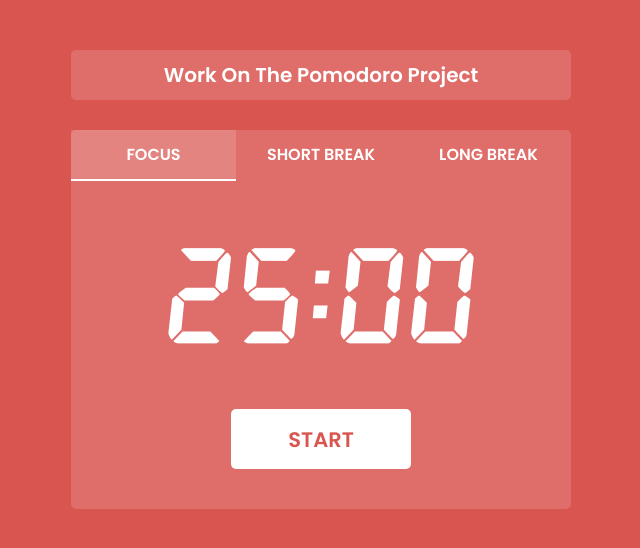
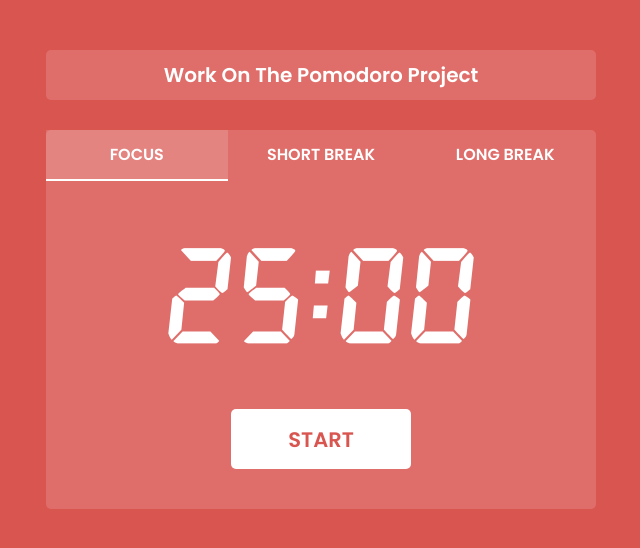
Before and after one commit to the-pesar/pomodoro.ir, a Vue app: page / in a window 1280 px wide. Shown: the top 548 px of the page, without its empty margins (319-959 px from the left). Built offline with nearby package versions, Linux system fonts and the light colour scheme.

Commit message:
testing chrome-mobile notification error

```diff
--- a/src/components/NotificationModal.vue
+++ b/src/components/NotificationModal.vue
@@ -26,9 +26,13 @@ const emit = defineEmits<{
 }>()
 
 const sendRequest = () => {
-  Notification.requestPermission().finally(() => {
-    emit("update:modelValue", false)
-  })
+  Notification.requestPermission()
+    .catch((error) => {
+      alert(error)
+    })
+    .finally(() => {
+      emit("update:modelValue", false)
+    })
 }
 </script>
 
--- a/src/views/index.vue
+++ b/src/views/index.vue
@@ -125,7 +125,7 @@ main {
   flex-direction: column;
   padding-top: 50px;
   .container {
-    width: 500px;
+    width: 550px;
     @media screen and (max-width: 640px) {
       width: 380px;
     }
```
